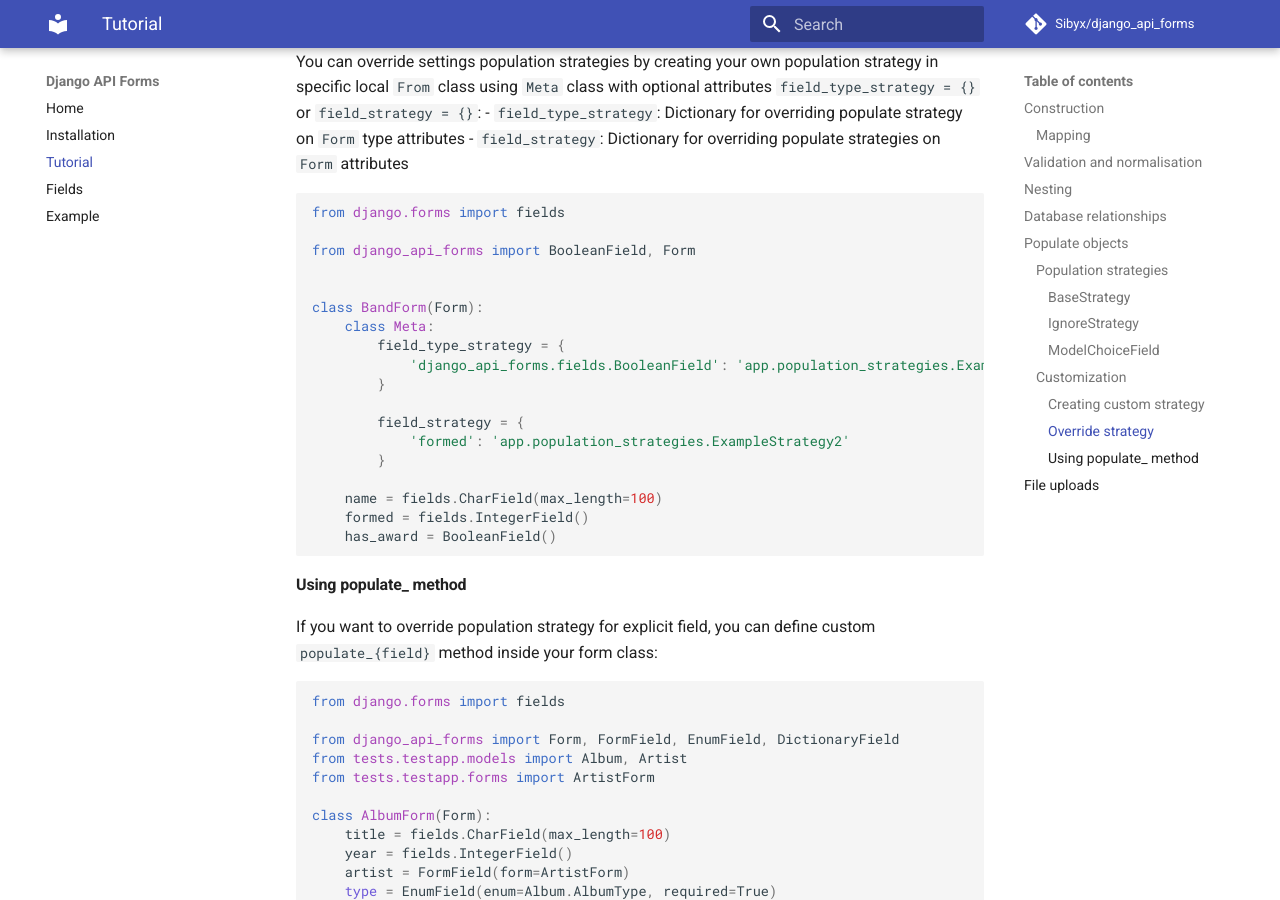
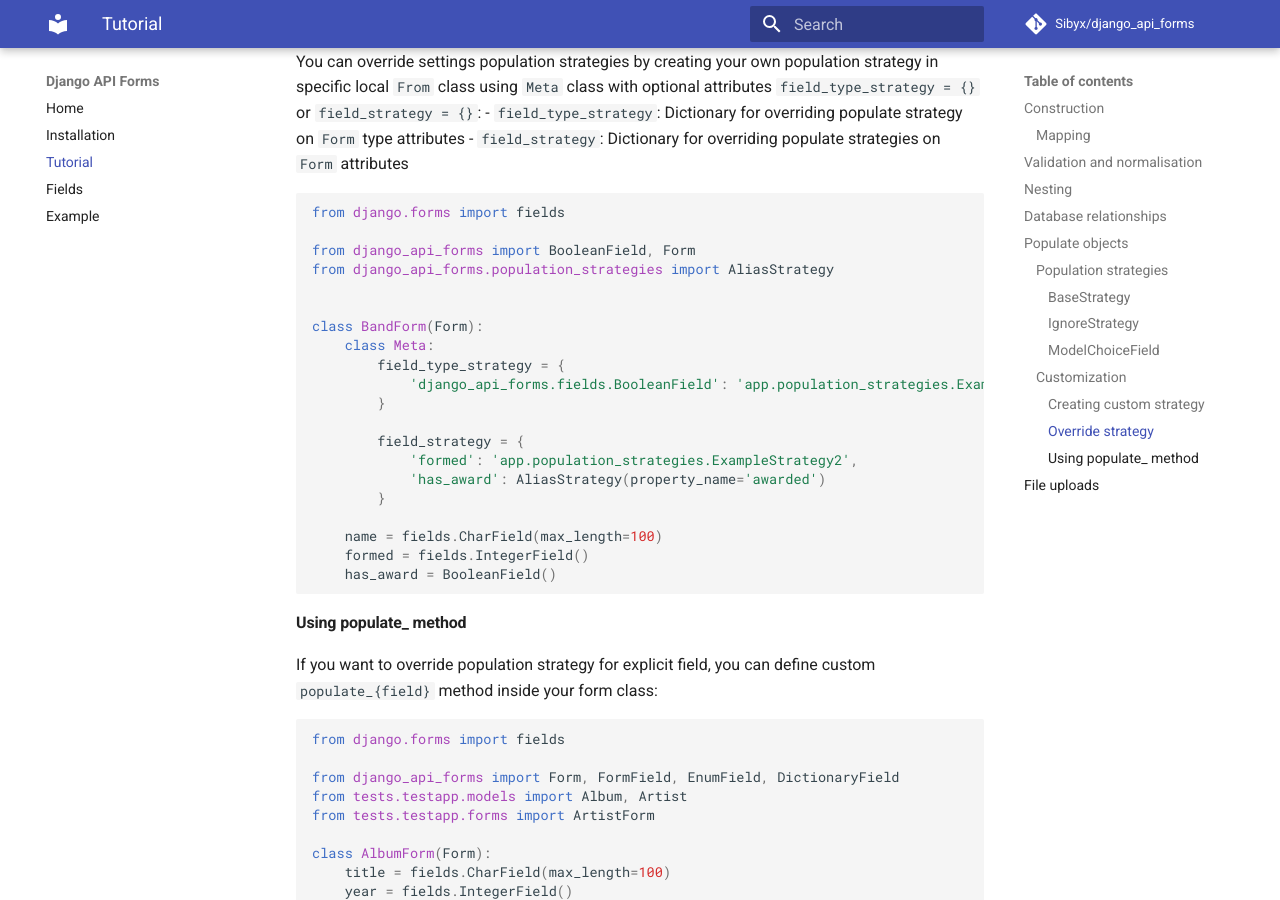
Before and after one commit to Sibyx/django_api_forms, an MkDocs documentation site: the page built from docs/tutorial.md, in a window 1280 px wide and 900 px high, scrolled down 5195 px. Built offline with MkDocs 1.6.1 and Material for MkDocs 9.7.7, drawn with Linux system fonts in a browser that asks for light colours; comment, search, counter and statistics services are not loaded.

Commit message:
AliasStrategy (docs) 🍩

```diff
--- a/docs/tutorial.md
+++ b/docs/tutorial.md
@@ -245,6 +245,7 @@ You can override settings population strategies by creating your own population
 from django.forms import fields
 
 from django_api_forms import BooleanField, Form
+from django_api_forms.population_strategies import AliasStrategy
 
 
 class BandForm(Form):
@@ -254,7 +255,8 @@ class BandForm(Form):
         }
 
         field_strategy = {
-            'formed': 'app.population_strategies.ExampleStrategy2'
+            'formed': 'app.population_strategies.ExampleStrategy2',
+            'has_award': AliasStrategy(property_name='awarded')
         }
 
     name = fields.CharField(max_length=100)
```
